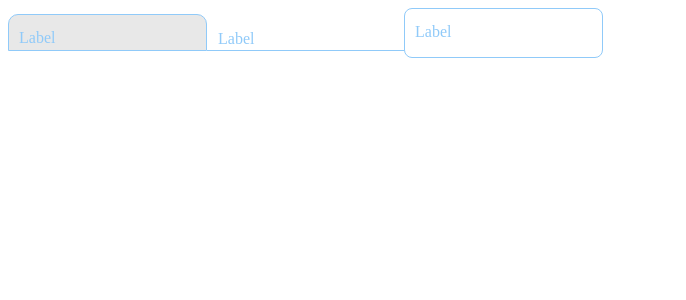
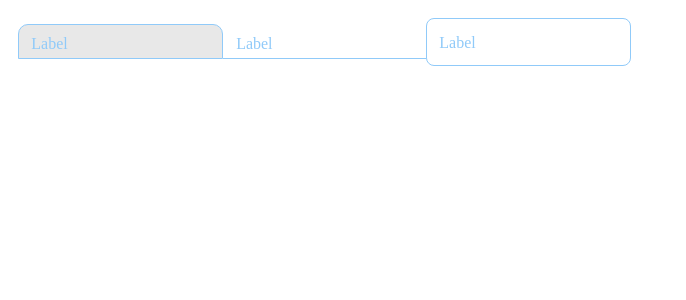
Before and after one commit to humanoid01/react-custom-components, a React (Vite) app in the folder react-custom-components/: page / in a window 1280 px wide. Shown: the top 300 px of the page, without its empty margins (0-686 px from the left). Built offline with nearby package versions, Linux system fonts and the light colour scheme.

Commit message:
Implement and style size feature for TextField.tsx

```diff
--- a/react-custom-components/src/App.tsx
+++ b/react-custom-components/src/App.tsx
@@ -2,19 +2,25 @@ import { TextField } from './components/TextField/TextField';
 import { useState } from 'react';
 function App() {
   const [text, setText] = useState('');
-  const style = { backgroundColor: 'red', height: '100px', padding: '10px' };
+  const style = { height: '100px', padding: '10px' };
   return (
-    <div>
+    <div style={style}>
       <TextField
         value={text}
         onChange={e => setText(e.target.value)}
         variant='filled'
+        size='medium'
       />
-      <TextField value={text} onChange={e => setText(e.target.value)} />
+      <TextField
+        value={text}
+        onChange={e => setText(e.target.value)}
+        size='medium'
+      />
       <TextField
         value={text}
         onChange={e => setText(e.target.value)}
         variant='outlined'
+        size='medium'
       />
     </div>
   );
--- a/react-custom-components/src/components/TextField/TextField.scss
+++ b/react-custom-components/src/components/TextField/TextField.scss
@@ -40,11 +40,11 @@
 
   label {
     position: absolute;
-    left: 8px;
-    top: 12px;
+    left: 5%;
+    bottom: 10%;
     font-size: 16px;
+    padding: 3px;
     color: #777;
-    padding: 3px;
     background-color: inherit;
     color: inherit;
     transition: transform 0.2s ease-out, font-size 0.3s ease-out;
@@ -53,7 +53,7 @@
   }
 
   &.active input:focus + label {
-    transform: translateY(-28px);
+    transform: translate(0, (-2.5em)) scale(0.9, 0.9);
     font-size: 12px;
     color: inherit;
     border-color: inherit;
@@ -84,10 +84,21 @@
     border-color: inherit;
   }
 
+  .label-center {
+    bottom: 23%;
+  }
+
   .filled {
     border-radius: 10px 10px 0 0;
     border: 1px solid;
     border-color: inherit;
     background-color: rgba($color: #000000, $alpha: 0.09);
   }
+  /*sizes*/
+  .small {
+    padding: 7px 10px;
+  }
+  .medium {
+    padding: 9px 13px;
+  }
 }
--- a/react-custom-components/src/components/TextField/TextField.tsx
+++ b/react-custom-components/src/components/TextField/TextField.tsx
@@ -6,7 +6,7 @@ interface TextFieldProps {
   disabled?: boolean;
   placeholder?: string;
   required?: boolean;
-  size?: 'small' | 'medium' | 'large';
+  size?: 'small' | 'medium';
   variant?: 'filled' | 'outlined' | 'standard';
   color?:
     | 'primary'
@@ -76,12 +76,23 @@ export const TextField = ({
     }
   };
 
+  const handleSize = (size: 'small' | 'medium' | undefined) => {
+    switch (size) {
+      case 'small':
+        return 'small';
+      case 'medium':
+        return 'medium';
+      default:
+        return 'medium';
+    }
+  };
+
   return (
     <div className={`text-field ${isFocused || value ? 'active' : ''}`}>
-      <div className={handleColor(color)}>
+      <div className={`${handleColor(color)}`}>
         <input
           type='text'
-          className={handleVariant(variant)}
+          className={`${handleVariant(variant)} ${handleSize(size)}`}
           value={value}
           onChange={onChange}
           onFocus={handleFocus}
@@ -90,7 +101,12 @@ export const TextField = ({
           disabled={disabled}
           required={required}
         />
-        <label>Label</label>
+        <label
+          className={
+            handleVariant(variant) === 'outlined' ? 'label-center' : ''
+          }>
+          Label
+        </label>
       </div>
     </div>
   );
```
